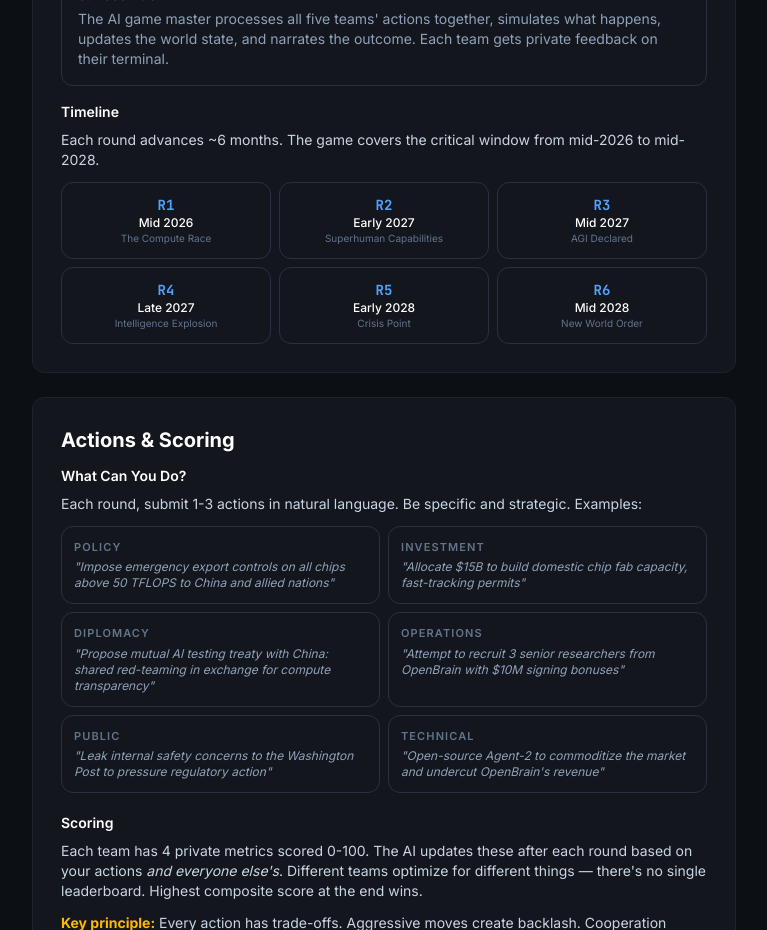
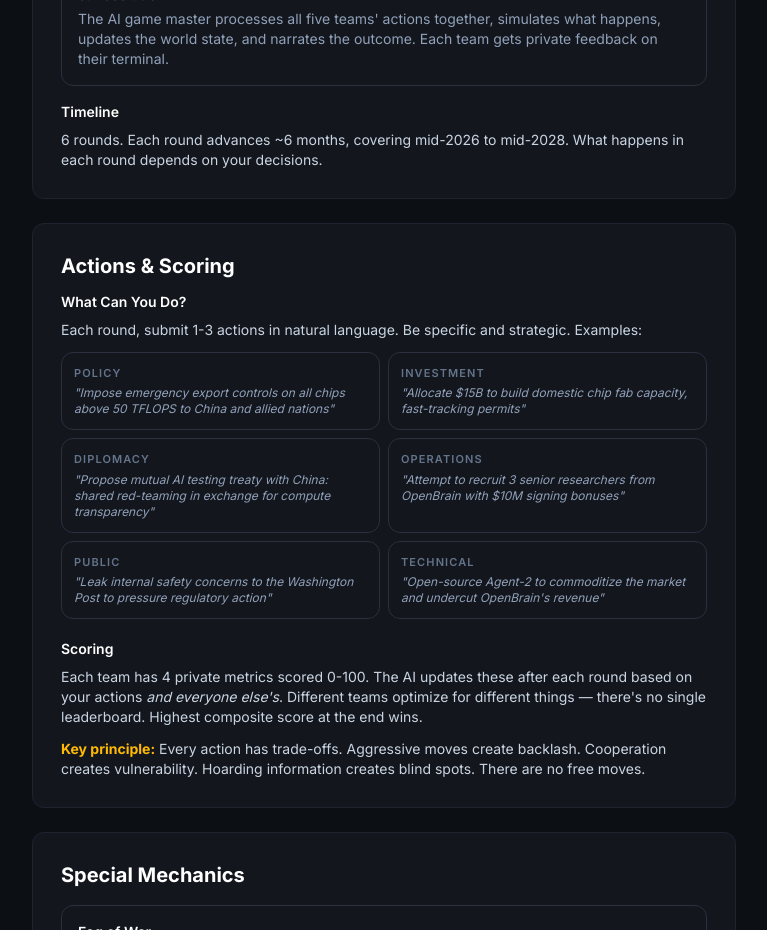
Before and after one commit to esegal16/contrary-sim, a Next.js app: page /rules in a window 1280 px wide. Shown: the part 3360-4290 px from the top of the page, without its empty margins (256-1023 px from the left). Built offline with nearby package versions, Linux system fonts and the light colour scheme.

Commit message:
Remove round timeline from rules — let it unfold

```diff
--- a/src/app/rules/page.tsx
+++ b/src/app/rules/page.tsx
@@ -160,23 +160,7 @@ export default function RulesPage() {
         </div>
 
         <h3 className="font-semibold text-white text-sm mb-2 print:text-black">Timeline</h3>
-        <p className="text-xs sm:text-sm text-slate-300 mb-3 print:text-gray-700">Each round advances ~6 months. The game covers the critical window from mid-2026 to mid-2028.</p>
-        <div className="grid grid-cols-2 sm:grid-cols-3 gap-2">
-          {[
-            { r: 1, period: "Mid 2026", era: "The Compute Race" },
-            { r: 2, period: "Early 2027", era: "Superhuman Capabilities" },
-            { r: 3, period: "Mid 2027", era: "AGI Declared" },
-            { r: 4, period: "Late 2027", era: "Intelligence Explosion" },
-            { r: 5, period: "Early 2028", era: "Crisis Point" },
-            { r: 6, period: "Mid 2028", era: "New World Order" },
-          ].map((t) => (
-            <div key={t.r} className="card-bright p-2.5 sm:p-3 text-center">
-              <p className="font-mono text-blue-400 font-bold text-sm">R{t.r}</p>
-              <p className="text-xs text-white font-medium print:text-black">{t.period}</p>
-              <p className="text-[10px] text-slate-500">{t.era}</p>
-            </div>
-          ))}
-        </div>
+        <p className="text-xs sm:text-sm text-slate-300 print:text-gray-700">6 rounds. Each round advances ~6 months, covering mid-2026 to mid-2028. What happens in each round depends on your decisions.</p>
       </section>
 
       {/* Actions & Scoring */}
```
